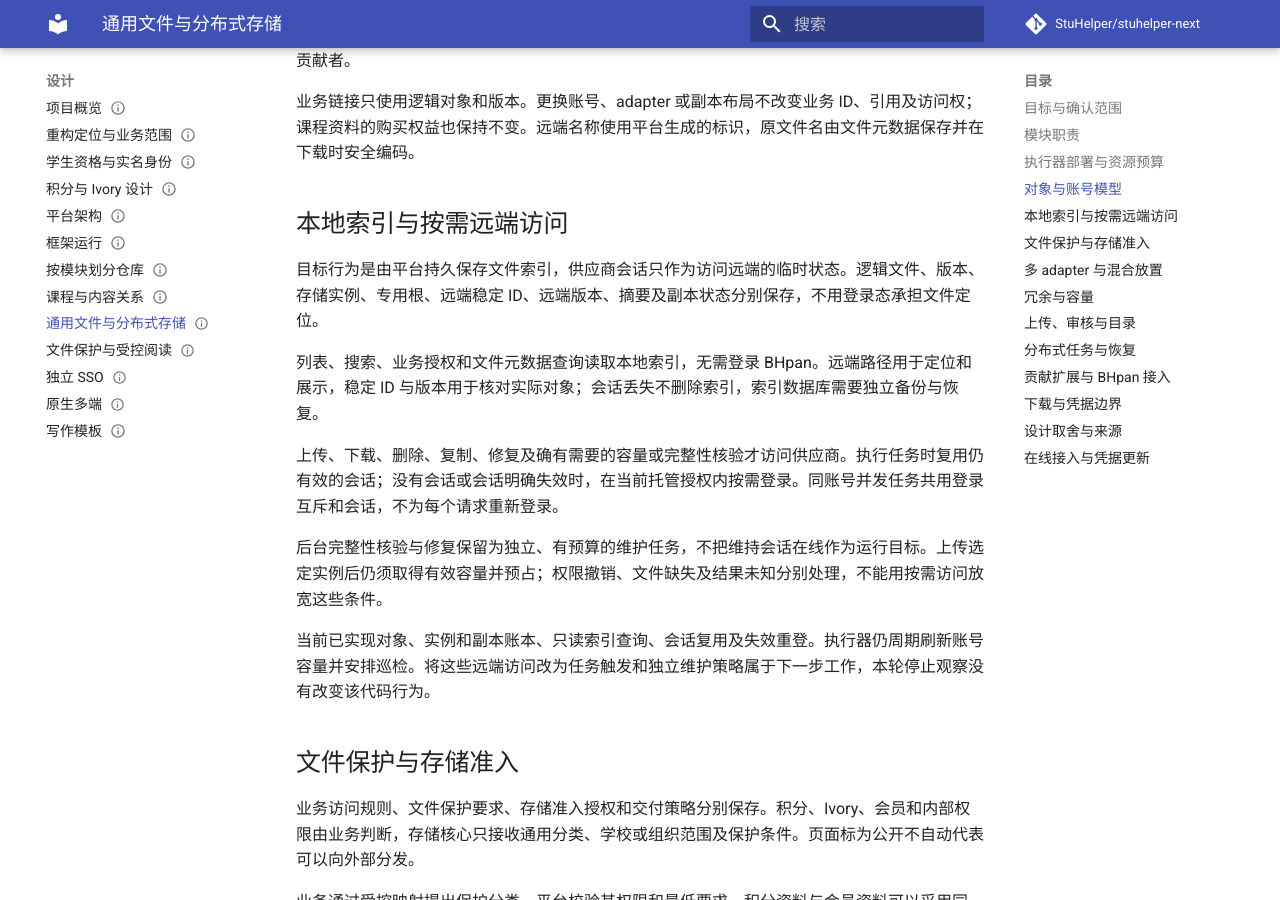
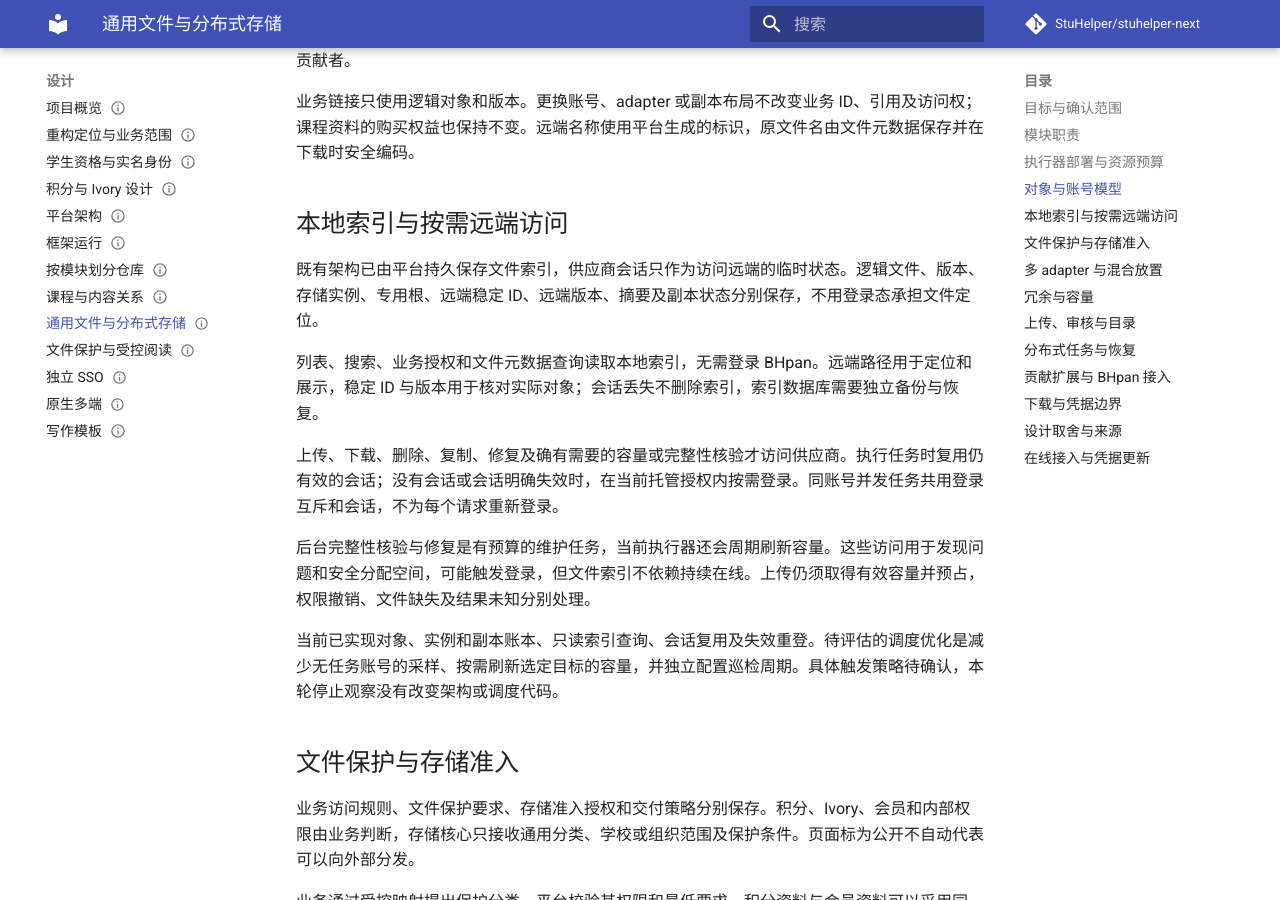
Before and after one commit to StuHelper/stuhelper-next, an MkDocs documentation site: the page built from docs/design/storage-architecture.md, in a window 1280 px wide and 900 px high, scrolled down 3096 px. Built offline with MkDocs 1.6.1 and Material for MkDocs 9.7.7, drawn with Linux system fonts in a browser that asks for light colours; comment, search, counter and statistics services are not loaded.

Commit message:
docs(storage): distinguish existing architecture from scheduling proposals

```diff
--- a/docs/design/storage-architecture.md
+++ b/docs/design/storage-architecture.md
@@ -79,15 +79,15 @@ updated: 2026-10-27
 
 ## 本地索引与按需远端访问
 
-目标行为是由平台持久保存文件索引，供应商会话只作为访问远端的临时状态。逻辑文件、版本、存储实例、专用根、远端稳定 ID、远端版本、摘要及副本状态分别保存，不用登录态承担文件定位。
+既有架构已由平台持久保存文件索引，供应商会话只作为访问远端的临时状态。逻辑文件、版本、存储实例、专用根、远端稳定 ID、远端版本、摘要及副本状态分别保存，不用登录态承担文件定位。
 
 列表、搜索、业务授权和文件元数据查询读取本地索引，无需登录 BHpan。远端路径用于定位和展示，稳定 ID 与版本用于核对实际对象；会话丢失不删除索引，索引数据库需要独立备份与恢复。
 
 上传、下载、删除、复制、修复及确有需要的容量或完整性核验才访问供应商。执行任务时复用仍有效的会话；没有会话或会话明确失效时，在当前托管授权内按需登录。同账号并发任务共用登录互斥和会话，不为每个请求重新登录。
 
-后台完整性核验与修复保留为独立、有预算的维护任务，不把维持会话在线作为运行目标。上传选定实例后仍须取得有效容量并预占；权限撤销、文件缺失及结果未知分别处理，不能用按需访问放宽这些条件。
+后台完整性核验与修复是有预算的维护任务，当前执行器还会周期刷新容量。这些访问用于发现问题和安全分配空间，可能触发登录，但文件索引不依赖持续在线。上传仍须取得有效容量并预占，权限撤销、文件缺失及结果未知分别处理。
 
-当前已实现对象、实例和副本账本、只读索引查询、会话复用及失效重登。执行器仍周期刷新账号容量并安排巡检。将这些远端访问改为任务触发和独立维护策略属于下一步工作，本轮停止观察没有改变该代码行为。
+当前已实现对象、实例和副本账本、只读索引查询、会话复用及失效重登。待评估的调度优化是减少无任务账号的采样、按需刷新选定目标的容量，并独立配置巡检周期。具体触发策略待确认，本轮停止观察没有改变架构或调度代码。
 
 ## 文件保护与存储准入
 
```
Also changed, not shown: docs/development/storage-module.md (+1 -1 lines).
